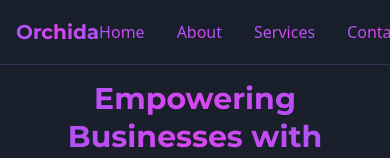
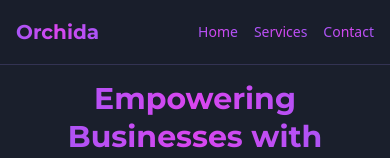
Before and after one commit to YassoBases/orchida-ai-automation-agency, a React (Vite) app: page / in a window 390 px wide. Shown: the top 158 px of the page. Built offline with nearby package versions, Linux system fonts and the light colour scheme.

Commit message:
Fix mobile navbar layout and scroll
Adjusted the mobile view of the navbar for better spacing and usability. Updated the "Discover Our Solutions" button to scroll down to the contact form instead of opening a new form.
[skip gpt_engineer]

```diff
--- a/src/components/Navbar.tsx
+++ b/src/components/Navbar.tsx
@@ -20,7 +20,7 @@ export const Navbar = () => {
           <span className="font-montserrat font-bold text-xl bg-gradient-to-r from-orchid-400 via-orchid-500 to-orchid-400 bg-clip-text text-transparent">
             Orchida
           </span>
-          <div className="flex items-center space-x-8">
+          <div className="hidden md:flex items-center space-x-8">
             <button
               onClick={() => scrollToSection('hero')}
               className="bg-gradient-to-r from-orchid-400 via-orchid-500 to-orchid-400 bg-clip-text text-transparent hover:opacity-80 transition-opacity"
@@ -46,6 +46,27 @@ export const Navbar = () => {
               Contact
             </button>
           </div>
+          {/* Mobile Menu */}
+          <div className="flex md:hidden space-x-4">
+            <button
+              onClick={() => scrollToSection('hero')}
+              className="bg-gradient-to-r from-orchid-400 via-orchid-500 to-orchid-400 bg-clip-text text-transparent text-sm hover:opacity-80 transition-opacity"
+            >
+              Home
+            </button>
+            <button
+              onClick={() => scrollToSection('services')}
+              className="bg-gradient-to-r from-orchid-400 via-orchid-500 to-orchid-400 bg-clip-text text-transparent text-sm hover:opacity-80 transition-opacity"
+            >
+              Services
+            </button>
+            <button
+              onClick={() => scrollToSection('contact')}
+              className="bg-gradient-to-r from-orchid-400 via-orchid-500 to-orchid-400 bg-clip-text text-transparent text-sm hover:opacity-80 transition-opacity"
+            >
+              Contact
+            </button>
+          </div>
         </div>
       </div>
     </nav>
--- a/src/components/sections/ServicesSection.tsx
+++ b/src/components/sections/ServicesSection.tsx
@@ -1,7 +1,5 @@
 import { Bot, Headphones, MessageSquare } from "lucide-react";
-import { Dialog, DialogContent, DialogTrigger } from "@/components/ui/dialog";
 import { Button } from "@/components/ui/button";
-import { ContactForm } from "@/components/ContactForm";
 
 const services = [
   {
@@ -22,6 +20,20 @@ const services = [
 ];
 
 export const ServicesSection = () => {
+  const scrollToContact = () => {
+    const contactSection = document.getElementById('contact');
+    if (contactSection) {
+      const navbarHeight = 64;
+      const elementPosition = contactSection.getBoundingClientRect().top;
+      const offsetPosition = elementPosition + window.pageYOffset - navbarHeight;
+
+      window.scrollTo({
+        top: offsetPosition,
+        behavior: "smooth"
+      });
+    }
+  };
+
   return (
     <section id="services" className="py-12 md:py-20 px-4 bg-background">
       <div className="container mx-auto">
@@ -39,16 +51,12 @@ export const ServicesSection = () => {
                 {service.title}
               </h3>
               <p className="text-sm md:text-base text-orchid-100/80 mb-6">{service.description}</p>
-              <Dialog>
-                <DialogTrigger asChild>
-                  <Button className="w-full bg-orchid-500 hover:bg-orchid-600 text-white transition-all duration-300 hover:shadow-[0_0_15px_rgba(217,70,239,0.5)]">
-                    Discover Our Solutions
-                  </Button>
-                </DialogTrigger>
-                <DialogContent className="sm:max-w-[600px] bg-background border border-orchid-400/20">
-                  <ContactForm />
-                </DialogContent>
-              </Dialog>
+              <Button
+                className="w-full bg-orchid-500 hover:bg-orchid-600 text-white transition-all duration-300 hover:shadow-[0_0_15px_rgba(217,70,239,0.5)]"
+                onClick={scrollToContact}
+              >
+                Discover Our Solutions
+              </Button>
             </div>
           ))}
         </div>
```
